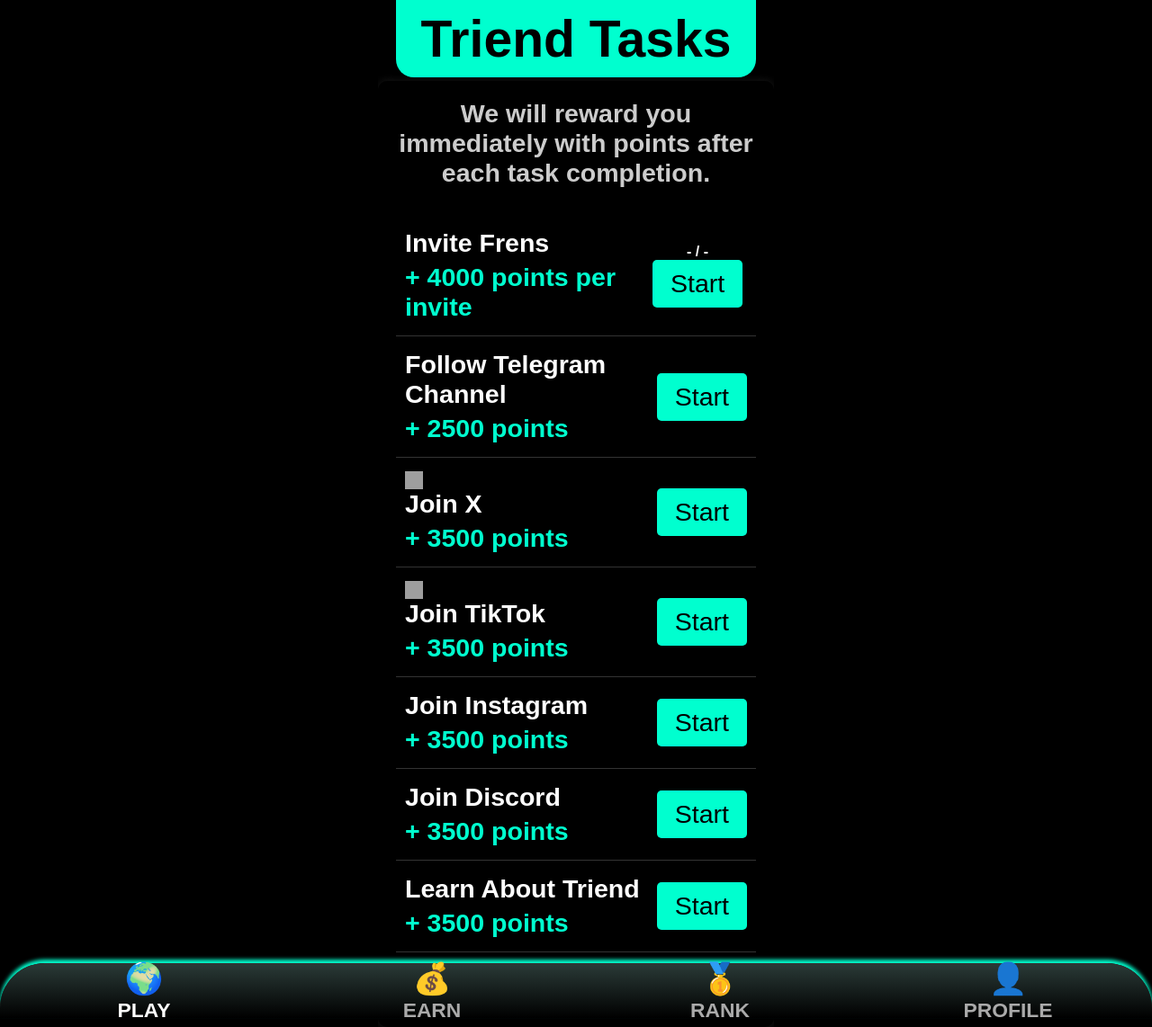
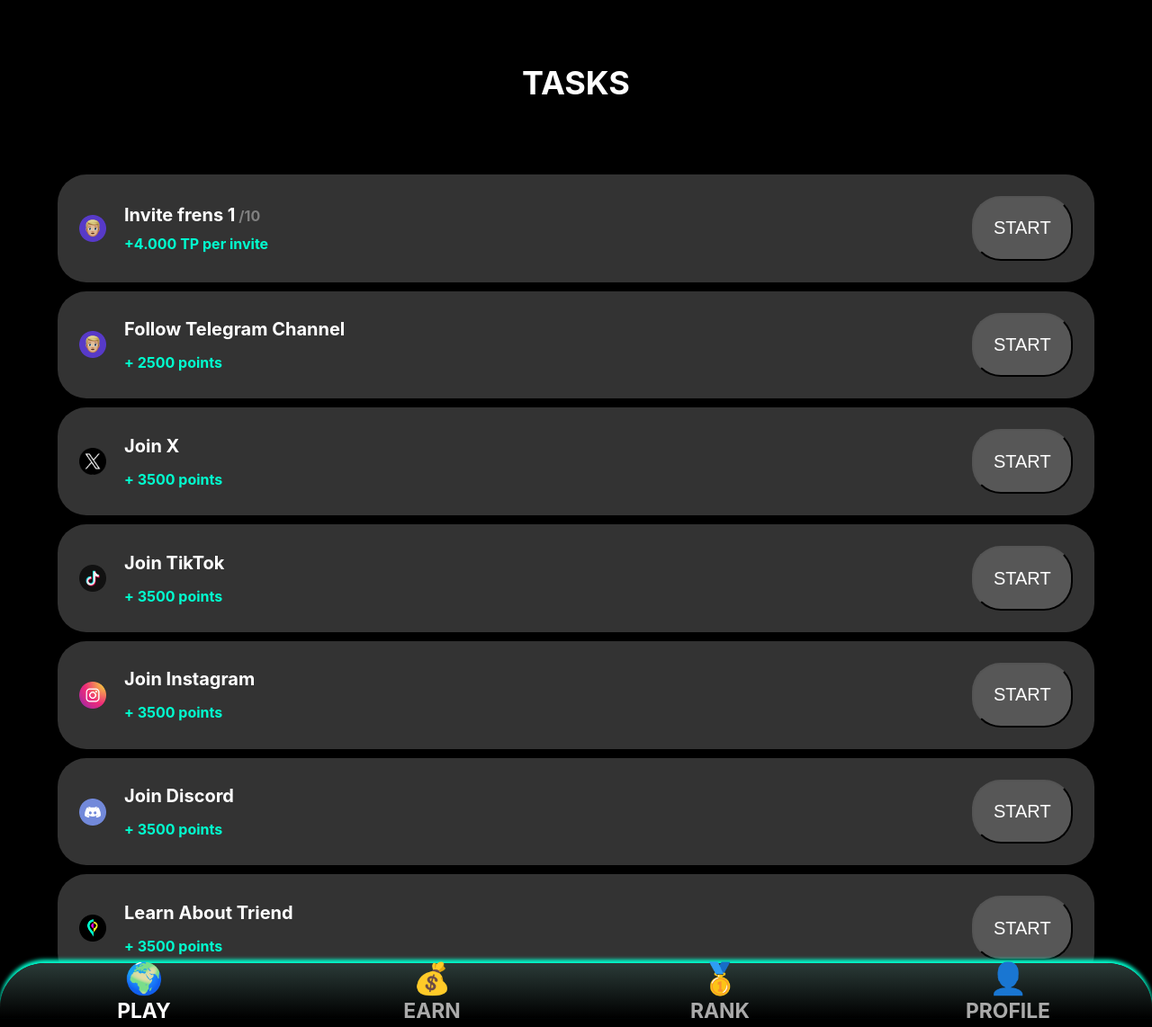
Before and after one commit to butter1011/Wen-World-Test, a Flask app: page /tasks in a window 1280 px wide. Shown: the whole page at 90% size. Run offline with Flask 3, Linux system fonts and the light colour scheme; some libraries are stand-ins or nearby versions; some web fonts are replaced; grey boxes are pictures that could not be loaded.

Commit message:
task page

```diff
--- a/templates/tasks.html
+++ b/templates/tasks.html
@@ -20,7 +20,7 @@
             margin: 0;
             padding: 0;
             background-color: black;
-            font-family: 'Avenir', sans-serif;
+            font-family: 'Inter';
             font-weight: bold;
             color: white;
             display: flex;
@@ -29,86 +29,82 @@
             justify-content: flex-start;
             height: 100%;
             overflow: hidden;
+            width: 100%;
+        }
+
+        .center {
+            display: flex;
+            justify-content: center;
+            align-items: center;
+            flex-direction: column;
         }
 
         .header {
+            margin-top: 70px;
+            display: flex;
+            justify-content: center;
             width: 100%;
-            max-width: 400px;
-            background: linear-gradient(135deg, #00FFCF 0%, #00FFCF 100%);
-            color: black;
-            padding: 10px 0;
-            text-align: center;
-            font-size: 5vh;
-            font-weight: bold;
-            border-radius: 0 0 20px 20px;
-            position: fixed;
-            top: 0;
-            z-index: 1000;
-            box-shadow: 0 4px 8px rgba(0, 0, 0, 0.2);
+            font-size: 36px;
         }
 
         .container {
+            margin-top: 20px;
             width: 100%;
-            max-width: 400px;
             background-color: rgba(0, 0, 0, 0.5);
             border-radius: 10px;
-            box-shadow: 0 0 10px rgba(255, 255, 255, 0.1);
             text-align: center;
             padding: 20px;
             color: white;
-            margin-top: 90px;
             flex-grow: 1;
             display: flex;
+            padding: 5rem;
             flex-direction: column;
-            overflow: hidden;
-        }
-
-        .description {
-            font-size: 2.5vh;
-            color: #ccc;
-            margin-bottom: 20px;
+            overflow-y: overlay;
         }
 
         .tasks {
             margin-top: 10px;
-            overflow-y: auto;
+            width: 90%;
+            display: flex;
+            flex-direction: column;
+            gap: 10px;
             flex-grow: 1;
-            max-height: calc(100vh - 200px);
-            padding-bottom: 60px;
         }
 
         .task {
             display: flex;
             justify-content: space-between;
             align-items: center;
-            padding: 15px 10px;
-            border-bottom: 1px solid #333;
+            background: #333333;
+            padding: 24px;
+            border-radius: 32px;
+            opacity: 0px;
         }
 
         .task .task-info {
+            text-align: left;
             display: flex;
             flex-direction: column;
-            text-align: left;
+            gap: 10px;
         }
 
         .task .task-info .task-title {
-            font-size: 2.5vh;
+            font-size: 20px;
             margin-bottom: 5px;
         }
 
         .task .task-info .task-points {
-            font-size: 2.5vh;
+            font-size: 16px;
             color: #00FFCF;
         }
 
         .task .task-action button {
-            background-color: #00FFCF;
-            color: #000;
-            border: none;
-            padding: 10px 20px;
-            font-size: 2.5vh;
-            cursor: pointer;
-            border-radius: 5px;
+            background: #575757;
+            padding: 1.4rem;
+            font-size: 20px;
+            color: white;
+            border-radius: 32px;
+            opacity: 0px;
         }
 
         .task .task-action button:hover {
@@ -386,22 +382,25 @@
 
 <body>
     <div class="header">
-        Triend Tasks
+        TASKS
     </div>
-    <div class="container">
-        <div class="description">
-            We will reward you immediately with points after each task completion.
-        </div>
+    <div class="container center">
         <div class="tasks">
             <div class="task">
+                <div class="center" style="flex-direction: row; gap: 20px;">
+                    <img id="task_friend-img" loading="lazy" src="{{url_for('static', filename='img/task_friend.png')}}"
+                        alt="coin" width="30px" height="30px">
                     <div class="task-info">
-                    <span class="task-title">Invite Frens</span>
-                    <span class="task-points">+ 4000 points per invite</span>
+                        <div>
+                            <span class="task-title">Invite frens 1</span>
+                            <span style="color: gray;">/10</span>
+                        </div>
+                        <span class="task-points">+4.000 TP per invite</span>
+                    </div>
                 </div>
                 <div class="task-action">
-                    <span class="inviteFriend" id="inviteText">- / -</span>
                     <!-- <button id="inviteFriend" class="view-modal-telegram" onclick="inviteFriend()">Start</button> -->
-                    <button id="inviteFriend" onclick="inviteFriend()">Start</button>
+                    <button id="inviteFriend" onclick="inviteFriend()">START</button>
                 </div>
             </div>
             <!-- <div class="task">
@@ -410,67 +409,92 @@
                     <span class="task-points">+ 2500 points</span>
                 </div>
                 <div class="task-action">
-                    <button class="view-modal">Start</button>
+                    <button class="view-modal">START</button>
                 </div>
             </div>
             -->
             <div class="task">
+                <div class="center" style="flex-direction: row; gap: 20px;">
+                    <img id="task_friend-img" loading="lazy" src="{{url_for('static', filename='img/task_friend.png')}}"
+                        alt="coin" width="30px" height="30px">
                     <div class="task-info">
                         <span class="task-title">Follow Telegram Channel</span>
                         <span class="task-points">+ 2500 points</span>
                     </div>
+                </div>
                 <div class="task-action">
-                    <button id="followTelegram" onclick="followTelegram()">Start</button>
+                    <button id="followTelegram" onclick="followTelegram()">START</button>
                 </div>
             </div>
+
             <div class="task">
+                <div class="center" style="flex-direction: row; gap: 20px;">
+                    <img id="task_twitter-img" loading="lazy" src="{{url_for('static', filename='img/task_twitter.png')}}"
+                        alt="coin" width="30px" height="30px">
                     <div class="task-info">
-                    <img src="https://www.dropbox.com/scl/fi/jpyepbtwu1xvjrdxxzvq3/Comi-Launch-1.svg?rlkey=37nd7btzwg407w8f2x1lujq7y&raw=1"
-                        alt="Logo" style="width: 20px; height: 20px; vertical-align: middle;">
                         <span class="task-title"> Join X</span>
                         <span class="task-points">+ 3500 points</span>
                     </div>
+                </div>
                 <div class="task-action">
-                    <button id="joinX" onclick="joinX()">Start</button>
+                    <button id="joinX" onclick="joinX()">START</button>
                 </div>
             </div>
+
             <div class="task">
+                <div class="center" style="flex-direction: row; gap: 20px;">
+                    <img id="task_tiktok-img" loading="lazy" src="{{url_for('static', filename='img/task_tiktok.png')}}"
+                        alt="coin" width="30px" height="30px">
                     <div class="task-info">
-                    <img src="https://www.dropbox.com/scl/fi/z771fhza2mxoxwfhgu5l8/Comi-Launch-2.svg?rlkey=wpinrfer98937pevzq0vh6ss8&raw=1"
-                        alt="Logo" style="width: 20px; height: 20px; vertical-align: middle;">
                         <span class="task-title"> Join TikTok</span>
                         <span class="task-points">+ 3500 points</span>
                     </div>
+                </div>
                 <div class="task-action">
-                    <button id="joinTikTok" onclick="joinTikTok()">Start</button>
+                    <button id="joinTikTok" onclick="joinTikTok()">START</button>
                 </div>
             </div>
+
             <div class="task">
+                <div class="center" style="flex-direction: row; gap: 20px;">
+                    <img id="task_instagram-img" loading="lazy" src="{{url_for('static', filename='img/task_instagram.png')}}"
+                        alt="coin" width="30px" height="30px">
                     <div class="task-info">
                         <span class="task-title">Join Instagram</span>
                         <span class="task-points">+ 3500 points</span>
                     </div>
+                </div>
                 <div class="task-action">
-                    <button id="joinInstagram" onclick="joinInstagram()">Start</button>
+                    <button id="joinInstagram" onclick="joinInstagram()">START</button>
                 </div>
             </div>
+
             <div class="task">
+                <div class="center" style="flex-direction: row; gap: 20px;">
+                    <img id="task_discord-img" loading="lazy" src="{{url_for('static', filename='img/task_discord.png')}}"
+                        alt="coin" width="30px" height="30px">
                     <div class="task-info">
                         <span class="task-title">Join Discord</span>
                         <span class="task-points">+ 3500 points</span>
                     </div>
+                </div>
                 <div class="task-action">
-                    <button id="joinDiscord" onclick="joinDiscord()">Start</button>
+                    <button id="joinDiscord" onclick="joinDiscord()">START</button>
                 </div>
             </div>
+
             <div class="task">
+                <div class="center" style="flex-direction: row; gap: 20px;">
+                    <img id="task_triend-img" loading="lazy" src="{{url_for('static', filename='img/task_triend.png')}}"
+                        alt="coin" width="30px" height="30px">
                     <div class="task-info">
                         <span class="task-title">Learn About Triend</span>
                         <span class="task-points">+ 3500 points</span>
                         <!-- triend.io -->
                     </div>
+                </div>
                 <div class="task-action">
-                    <button id="learnAbout" onclick="learnClick()">Start</button>
+                    <button id="learnAbout" onclick="learnClick()">START</button>
                 </div>
             </div>
         </div>
```
Also changed, not shown: static/img/Rectangle 1 (1).png (added), static/img/Rectangle 1.png (added), static/img/task_discord.png (added), static/img/task_friend.png (added), static/img/task_instagram.png (added), static/img/task_telegram.png (added), static/img/task_tiktok.png (added), static/img/task_triend.png (added), static/img/task_twitter.png (added). Lines whose indentation alone changed are shown as unchanged.
